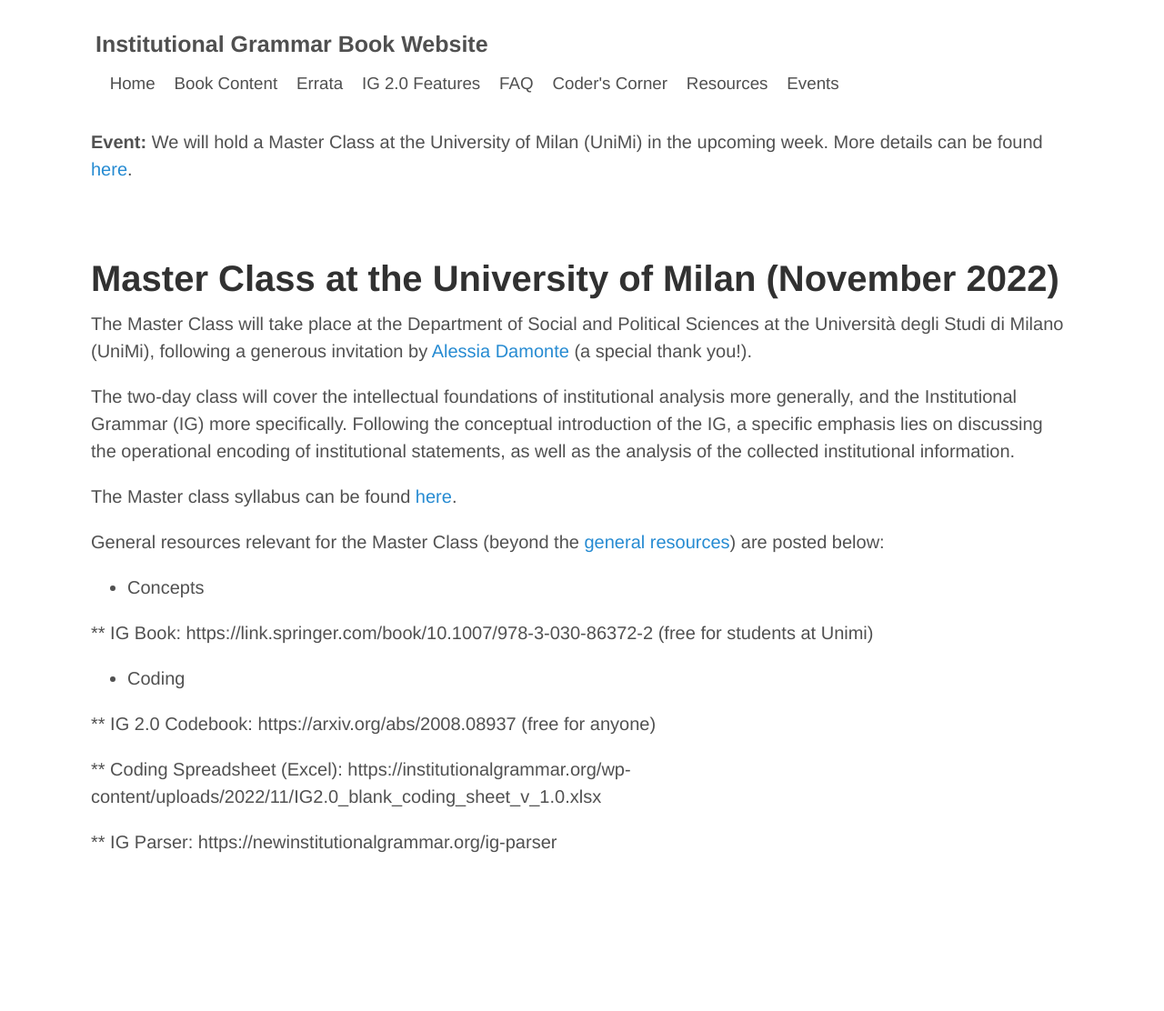
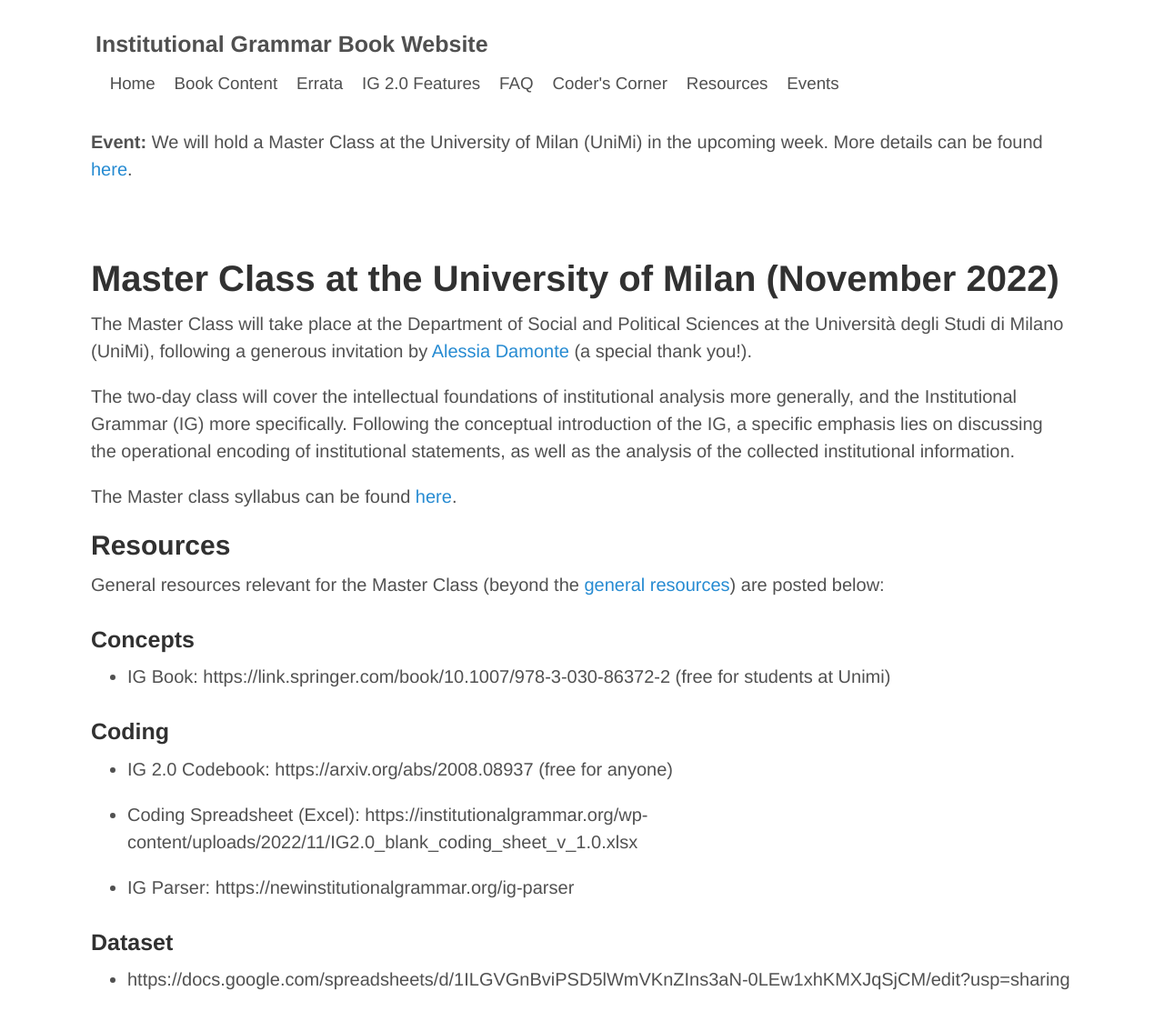
Before and after one commit to InstitutionalGrammar/IG-Book, a Jekyll site: the page built from events-milan-2022.md, in a window 1280 px wide. Shown: the whole page at 91% size. Built offline with Jekyll 4.4.1, drawn with Linux system fonts in a browser that asks for light colours; before the commit the page ends 961 px from its top, so only the background shows below that.

Commit message:
Reviewed resources.

```diff
--- a/events-milan-2022.md
+++ b/events-milan-2022.md
@@ -12,16 +12,22 @@ The two-day class will cover the intellectual foundations of institutional analy
 
 The Master class syllabus can be found [here](https://newinstitutionalgrammar.org/resources/IG%20Master%20Class%20Milan%20Overview.pdf).
 
+## Resources
+
 General resources relevant for the Master Class (beyond the <a href="{{ site.path }}/resources.html">general resources</a>) are posted below:
 
-* Concepts
+### Concepts
 
-** IG Book: https://link.springer.com/book/10.1007/978-3-030-86372-2 (free for students at Unimi)
+* IG Book: https://link.springer.com/book/10.1007/978-3-030-86372-2 (free for students at Unimi)
 
-* Coding
+### Coding
 
-** IG 2.0 Codebook: https://arxiv.org/abs/2008.08937 (free for anyone)
+* IG 2.0 Codebook: https://arxiv.org/abs/2008.08937 (free for anyone)
 
-** Coding Spreadsheet (Excel): https://institutionalgrammar.org/wp-content/uploads/2022/11/IG2.0_blank_coding_sheet_v_1.0.xlsx
+* Coding Spreadsheet (Excel): https://institutionalgrammar.org/wp-content/uploads/2022/11/IG2.0_blank_coding_sheet_v_1.0.xlsx
 
-** IG Parser: https://newinstitutionalgrammar.org/ig-parser
+* IG Parser: https://newinstitutionalgrammar.org/ig-parser
+
+### Dataset
+
+* https://docs.google.com/spreadsheets/d/1ILGVGnBviPSD5lWmVKnZIns3aN-0LEw1xhKMXJqSjCM/edit?usp=sharing
```
